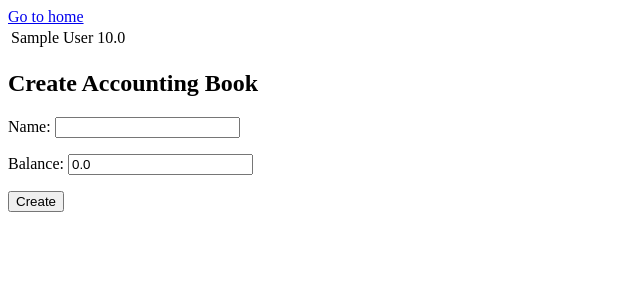
After one commit to aonurdemir/accounting, a Django app: page /accounting/accounting_book in a window 1280 px wide. The commit adds this page. Shown: the top 300 px of the page, without its empty margins (0-640 px from the left). Run offline with Django 3.2, Linux system fonts and the light colour scheme; a user stored in the database is signed in; tables that the repository leaves empty hold one stand-in row (values such as "Sample post").

Commit message:
Create accounting book

```diff
--- a/accountingApp/forms.py
+++ b/accountingApp/forms.py
@@ -1,9 +1,15 @@
 from django import forms
 
-from accountingApp.models import Capital
+from accountingApp.models import Capital, AccountingBook
 
 
 class CapitalForm(forms.ModelForm):
     class Meta:
         model = Capital
         fields = ('amount',)
+
+
+class AccountingBookForm(forms.ModelForm):
+    class Meta:
+        model = AccountingBook
+        fields = ('name', 'balance',)
--- a/accountingApp/models.py
+++ b/accountingApp/models.py
@@ -55,6 +55,7 @@ class Transaction(models.Model):
 
 class Installment(models.Model):
     account = models.ForeignKey(Account, on_delete=models.CASCADE)
+    accounting_book = models.ForeignKey(AccountingBook, null=True, on_delete=models.DO_NOTHING)
     name = models.CharField(max_length=255)
     amount = models.FloatField(blank=False)
     count = models.IntegerField(blank=False)
--- /dev/null
+++ b/accountingApp/templates/accounting_book.html
@@ -0,0 +1,24 @@
+{% extends 'base.html' %}
+
+{% block content %}
+    <a href="{% url 'home' %}">Go to home</a>
+    {% if accountingBooks %}
+        <table>
+            {% for book in accountingBooks %}
+                <tr>
+                    <td>{{ book }}</td>
+                    <td>{{ book.balance }}</td>
+
+                </tr>
+            {% endfor %}
+        </table>
+    {% endif %}
+    {% if form %}
+        <h2>Create Accounting Book</h2>
+        <form method="post">
+            {% csrf_token %}
+            {{ form.as_p }}
+            <button type="submit">Create</button>
+        </form>
+    {% endif %}
+{% endblock %}
--- a/accountingApp/templates/home.html
+++ b/accountingApp/templates/home.html
@@ -1,8 +1,8 @@
 {% extends 'base.html' %}
 
 {% block content %}
-    {{ msg }}
     <a href="{% url 'capital' %}">Create Capital</a>
+    <a href="{% url 'accounting_book' %}">Create Accounting Book</a>
     <p>Your capital: {{ user.capital.amount }}</p>
 
 
--- a/accountingApp/urls.py
+++ b/accountingApp/urls.py
@@ -5,7 +5,8 @@ from . import views
 urlpatterns = [
     path('', views.home, name='home'),
     path('register', views.register, name='register'),
-    path('capital', views.capital, name='capital')
+    path('capital', views.capital, name='capital'),
+    path('accounting_book', views.accounting_book, name='accounting_book'),
 ]
 #
 # app_name = 'accountingApp'
--- a/accountingApp/views.py
+++ b/accountingApp/views.py
@@ -2,16 +2,15 @@ from django.contrib.auth import authenticate, login
 from django.contrib.auth.decorators import login_required
 from django.contrib.auth.forms import UserCreationForm
 from django.shortcuts import render, redirect
-from django.utils.translation import gettext, gettext_lazy as _
+from django.utils.translation import gettext_lazy as _
 
 # Create your views here.
-from accountingApp.forms import CapitalForm
-from accountingApp.models import Capital
+from accountingApp.forms import CapitalForm, AccountingBookForm
 
 
 @login_required
 def home(request):
-    return render(request, 'home.html', {'msg': _("Welcome to accounting home"), 'user': request.user})
+    return render(request, 'home.html', {'user': request.user, })
 
 
 def register(request):
@@ -41,3 +40,25 @@ def capital(request):
             return render(request, 'capital.html', {'msg': _("You have already a capital")})
         else:
             return render(request, 'capital.html', {'form': CapitalForm()})
+
+
+@login_required
+def accounting_book(request):
+    if request.method == 'POST':
+        form = AccountingBookForm(request.POST)
+        if form.is_valid():
+            accountingBook = form.instance
+            accountingBook.capital = request.user.capital
+            form.save()
+            accountingBook.user.set([request.user])
+            form.save()
+            return redirect('home')
+    else:
+        payload = {'form': AccountingBookForm(), }
+        if request.user.accountingbook_set.count() > 0:
+            payload['accountingBooks'] = request.user.accountingbook_set.all()
+
+        return render(
+            request,
+            'accounting_book.html', payload
+        )
```
Also changed, not shown: accountingApp/migrations/0013_installment_accounting_book.py (added).
